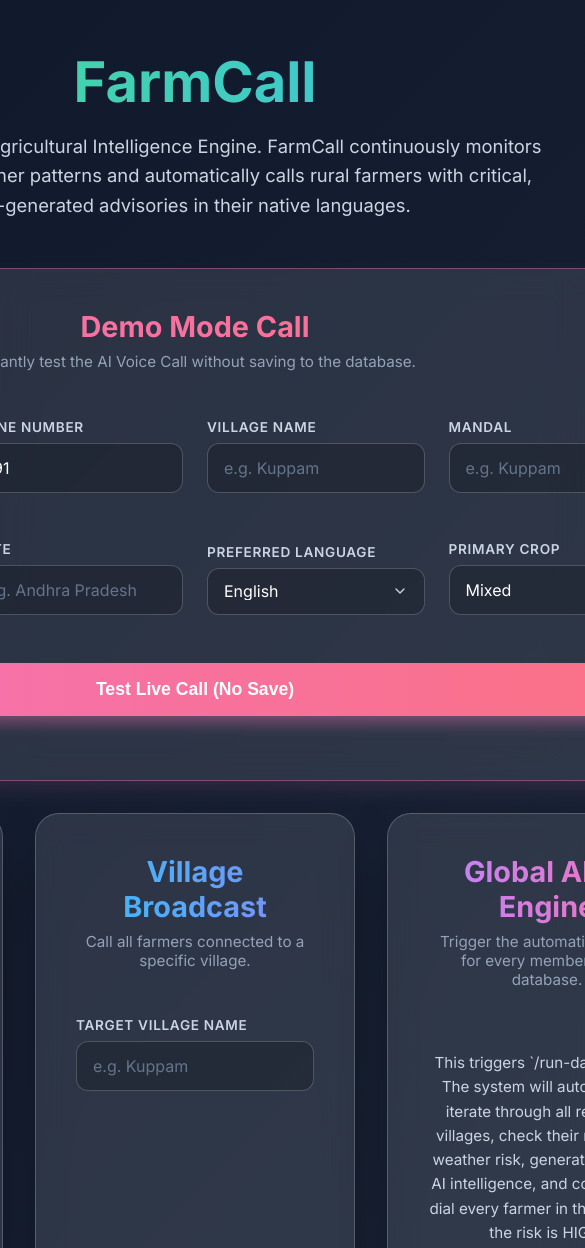
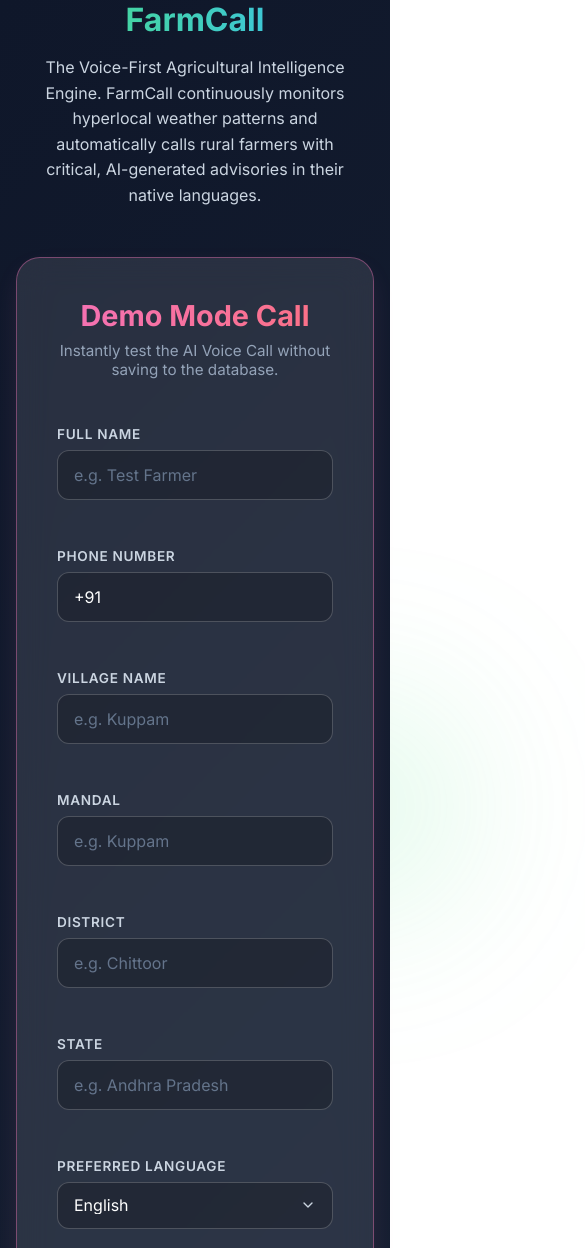
Before and after one commit to hdinesh183/FarmCall_1, a plain HTML site: page static/index.html in a window 390 px wide. Shown: the top 1248 px of the page, 585 px wide, since content can reach past the window. Drawn offline with Linux system fonts and the light colour scheme.

Commit message:
Add files via upload

```diff
--- a/static/index.html
+++ b/static/index.html
@@ -79,6 +79,40 @@
         @media (max-width: 900px) {
             .container {
                 grid-template-columns: repeat(auto-fit, minmax(320px, 1fr));
+                margin: 1rem;
+                padding: 1rem;
+            }
+
+            .glass-card {
+                padding: 2rem;
+            }
+
+            .main-title {
+                font-size: 2.5rem !important;
+            }
+        }
+
+        @media (max-width: 600px) {
+            .container {
+                grid-template-columns: 1fr;
+                margin: 0.5rem;
+                padding: 0.5rem;
+            }
+
+            .glass-card {
+                padding: 1.5rem;
+            }
+
+            .main-title {
+                font-size: 2rem !important;
+            }
+
+            .main-subtitle {
+                font-size: 1rem !important;
+            }
+
+            #demo-form {
+                grid-template-columns: 1fr !important;
             }
         }
 
@@ -108,6 +142,7 @@
             font-weight: 700;
             background: linear-gradient(to right, #4ade80, #38bdf8);
             -webkit-background-clip: text;
+            background-clip: text;
             -webkit-text-fill-color: transparent;
         }
 
@@ -275,9 +310,14 @@
     <div class="container">
         <!-- Application Branding -->
         <div style="grid-column: 1 / -1; text-align: center; margin-bottom: 1rem; margin-top: -1rem;">
-            <h1 style="font-size: 3.5rem; font-weight: 800; margin: 0; background: linear-gradient(to right, #4ade80, #38bdf8); -webkit-background-clip: text; background-clip: text; -webkit-text-fill-color: transparent;">FarmCall</h1>
-            <p style="color: #cbd5e1; font-size: 1.15rem; max-width: 700px; margin: 1rem auto 0; line-height: 1.6;">
-                The Voice-First Agricultural Intelligence Engine. FarmCall continuously monitors hyperlocal weather patterns and automatically calls rural farmers with critical, AI-generated advisories in their native languages.
+            <h1 class="main-title"
+                style="font-size: 3.5rem; font-weight: 800; margin: 0; background: linear-gradient(to right, #4ade80, #38bdf8); -webkit-background-clip: text; background-clip: text; -webkit-text-fill-color: transparent;">
+                FarmCall</h1>
+            <p class="main-subtitle"
+                style="color: #cbd5e1; font-size: 1.15rem; max-width: 700px; margin: 1rem auto 0; line-height: 1.6; padding: 0 1rem;">
+                The Voice-First Agricultural Intelligence Engine. FarmCall continuously monitors hyperlocal weather
+                patterns and automatically calls rural farmers with critical, AI-generated advisories in their native
+                languages.
             </p>
         </div>
 
@@ -285,7 +325,8 @@
         <div class="glass-card"
             style="grid-column: 1 / -1; border-color: rgba(244, 114, 182, 0.4); box-shadow: 0 10px 30px -10px rgba(244, 114, 182, 0.2);">
             <div class="header">
-                <h1 style="background: linear-gradient(to right, #f472b6, #fb7185); -webkit-background-clip: text;">
+                <h1
+                    style="background: linear-gradient(to right, #f472b6, #fb7185); -webkit-background-clip: text; background-clip: text;">
                     Demo Mode Call</h1>
                 <p>Instantly test the AI Voice Call without saving to the database.</p>
             </div>
@@ -420,7 +461,8 @@
         <!-- Card 2: Village Broadcast -->
         <div class="glass-card">
             <div class="header">
-                <h1 style="background: linear-gradient(to right, #38bdf8, #818cf8); -webkit-background-clip: text;">
+                <h1
+                    style="background: linear-gradient(to right, #38bdf8, #818cf8); -webkit-background-clip: text; background-clip: text;">
                     Village Broadcast</h1>
                 <p>Call all farmers connected to a specific village.</p>
             </div>
@@ -442,14 +484,15 @@
         <!-- Card 3: Global Daily Alert -->
         <div class="glass-card">
             <div class="header">
-                <h1 style="background: linear-gradient(to right, #c084fc, #f472b6); -webkit-background-clip: text;">
+                <h1
+                    style="background: linear-gradient(to right, #c084fc, #f472b6); -webkit-background-clip: text; background-clip: text;">
                     Global Alert Engine</h1>
                 <p>Trigger the automatic pipeline for every member in the database.</p>
             </div>
 
             <div style="flex-grow: 1; display:flex; flex-direction:column; justify-content:center; text-align: center;">
                 <p style="color: #cbd5e1; font-size: 0.95rem; line-height: 1.6; margin-bottom: 2rem;">
-                    This triggers `/run-daily-alerts`. The system will automatically iterate through all registered
+                    The system will automatically iterate through all registered
                     villages, check their respective weather risk, generate localized AI intelligence, and concurrently
                     dial every farmer in the system if the risk is HIGH.
                 </p>
```
